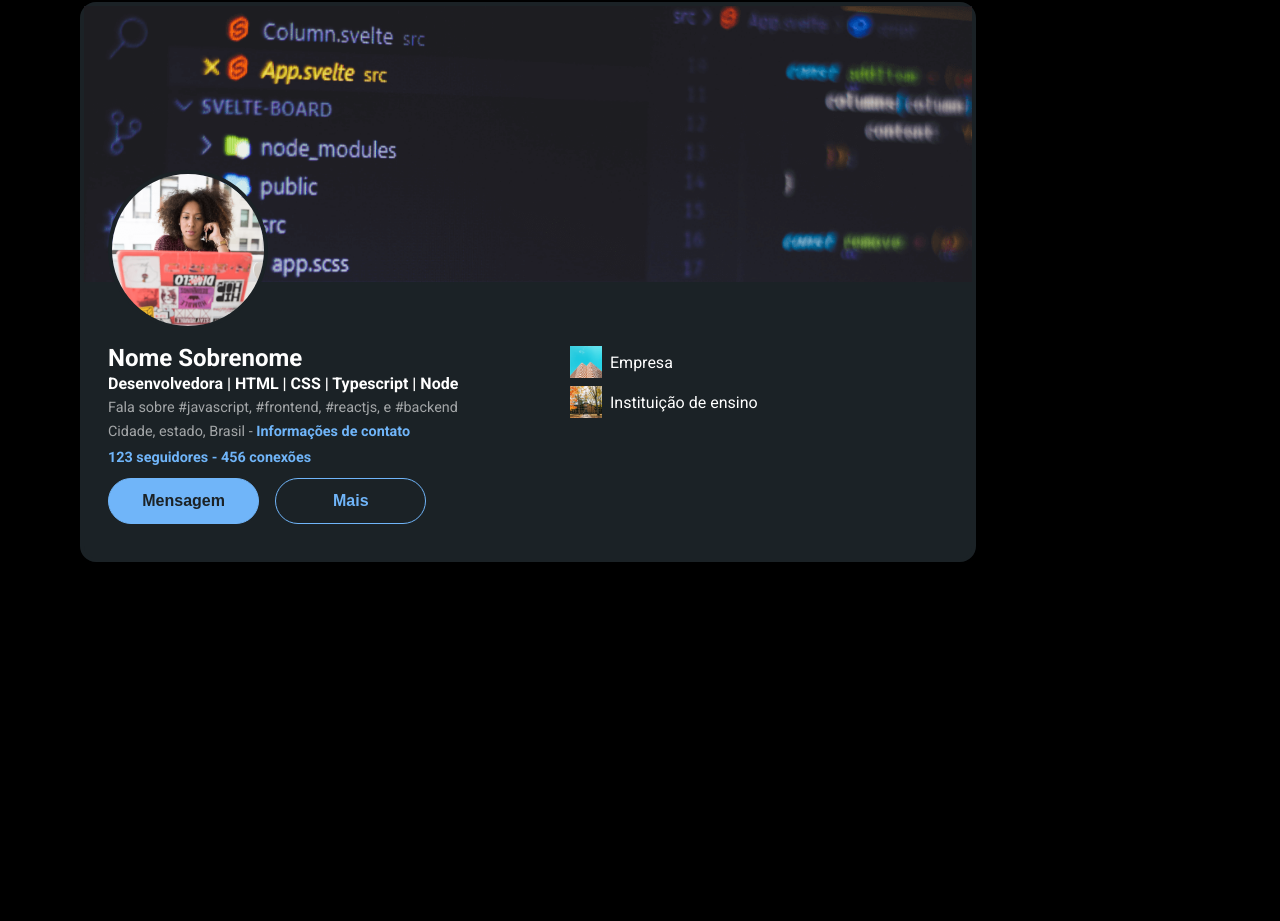
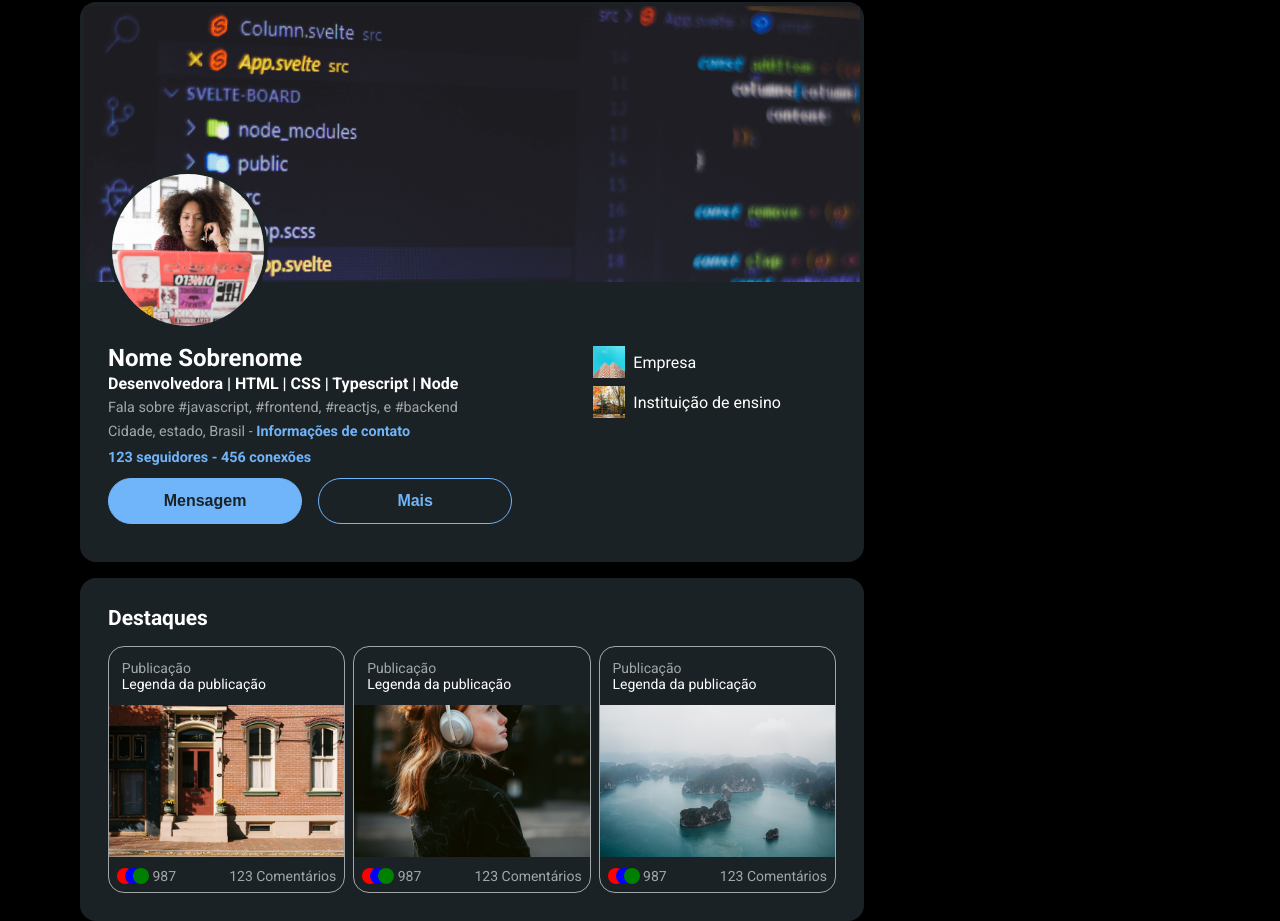
Before and after one commit to MaJu-2440/7DoC-Clone-Linkedin, a plain HTML site: page index.html in a window 1280 px wide. Shown: the part 64-985 px from the top of the page. Before the commit the page ends 800 px from the top, so only its background shows below. Drawn offline with Linux system fonts and the light colour scheme.

Commit message:
card destaques

```diff
--- a/index.html
+++ b/index.html
@@ -33,12 +33,9 @@
 
     <main>
         <section class="card_container">
-            <div class="capa-perfil">
-            </div>
-
+            <div class="capa-perfil"></div>
 
             <img class="foto-perfil" src="assets/foto-perfil.png" alt="Foto de perfil">
-
 
             <div class="card-content">
                 <div class="card-info">
@@ -71,6 +68,69 @@
                 </div>
             </div>
         </section>
+
+        <section class="card_destaques">
+            <h2>Destaques</h2>
+            <div class="cards-container">
+                <div class="card">
+                    <div class="card-texto">
+                        <span>Publicação</span>
+
+                        <p>Legenda da publicação</p>
+                    </div>
+
+                    <img src="assets/zhen-yao-n5GhsShVQ1g-unsplash.jpg" alt="Foto de Zhen Yao na Unsplash">
+
+                    <div class="destaque-card-info">
+                        <div class="bolinha-reação">
+                            <div class="bolinhas bolinha-red"></div>
+                            <div class="bolinhas bolinha-blue"></div>
+                            <div class="bolinhas bolinha-green"></div>
+                            <span class="bolinha-reação-reações">987</span>
+                        </div>
+
+                        <span class="destaque-comentarios">123 Comentários</span>
+                    </div>
+                </div>
+                <div class="card">
+                    <div class="card-texto">
+                        <span>Publicação</span>
+
+                        <p>Legenda da publicação</p>
+                    </div>
+
+                    <img src="assets/georgi-kalaydzhiev-kwIYYoBAfDc-unsplash.jpg" alt="Foto de Georgi Kalaydzhiev na Unsplash">
+
+                    <div class="destaque-card-info">
+                        <div class="bolinha-reação">
+                            <div class="bolinhas bolinha-red"></div>
+                            <div class="bolinhas bolinha-blue"></div>
+                            <div class="bolinhas bolinha-green"></div>
+                            <span class="bolinha-reação-reações">987</span>
+                        </div>
+                        <span class="destaque-comentarios">123 Comentários</span>
+                    </div>
+                </div>
+                <div class="card">
+                    <div class="card-texto">
+                        <span>Publicação</span>
+
+                        <p>Legenda da publicação</p>
+                    </div>
+                    <img src="assets/benjamin-chambon-F-haNd2Y500-unsplash.jpg" alt="Foto de Benjamin Chambon na Unsplash">
+
+                    <div class="destaque-card-info">
+                        <div class="bolinha-reação">
+                            <div class="bolinhas bolinha-red"></div>
+                            <div class="bolinhas bolinha-blue"></div>
+                            <div class="bolinhas bolinha-green"></div>
+                            <span class="bolinha-reação-reações">987</span>
+                        </div>
+
+                        <span class="destaque-comentarios">123 Comentários</span>
+                    </div>
+                </div>
+            </div>
     </main>
 </body>
 </html>
--- a/style.css
+++ b/style.css
@@ -83,14 +83,16 @@ main {
 }
 
 /*CARD DO PERFIL*/
-.card_container {
+section {
     background-color: var(--fundo-card);
-
     border: 4px solid var(--fundo-card);
     border-radius: 16px;
+    width: 70%;
+    margin-bottom: 1rem;
+}
 
+.card_container {
     margin-top: 1rem;
-    width: 80%;
     height: 35rem;
 
     position: relative;
@@ -112,13 +114,11 @@ main {
     margin-left: 1.5rem;
 }
 .card-content {
-    padding: 1.5rem;
     font-size: 1rem;
     margin-top: 2.5rem;
-
+    padding: 1.5rem;
     display: grid;
-    grid-template-columns: 1fr 1fr;
-    column-gap: 10%;
+    grid-template-columns: 2fr 1fr;
 }
 .card-info {
     line-height: 25px;
@@ -176,3 +176,67 @@ main {
     width: 2rem;
     height: 2rem;
 }
+
+/*CARD DESTAQUES*/
+.card_destaques {
+    padding: 1.5rem;
+    font-size: 14px;
+    font-weight: 400;
+}
+.card_destaques h2 {
+    margin-bottom: 1rem;
+}
+.cards-container {
+    display: grid;
+    grid-template-columns: 1fr 1fr 1fr;
+    gap: .5rem;
+}
+.card {
+    border: 1px solid var(--texto-secundario);
+    border-radius: 16px;
+    width: 100%;
+}
+.card img {
+    width: inherit;
+    height: 152px;
+    object-fit: cover;
+    object-position: center;
+}
+
+.card span {
+    color: var(--texto-secundario);
+}
+.card-texto {
+    padding: .8rem;
+}
+
+.destaque-card-info {
+    display: flex;
+    justify-content: space-between;
+    align-items: center;
+    padding: .5rem;
+}
+.bolinha-reação {
+    position: relative;
+    display: flex;
+}
+.bolinhas{
+    width: 1rem;
+    height: 1rem;
+    border-radius: 50% 50%;
+    position: absolute;
+}
+.bolinha-red {
+    background-color: red;
+}
+.bolinha-blue {
+    transform: translate(50%, 0);
+    background-color: blue;
+}
+.bolinha-green {
+    background-color: green;
+    transform: translate(100%, 0);
+}
+.bolinha-reação-reações {
+    transform: translate(150%,0);
+}
```
Also changed, not shown: assets/benjamin-chambon-F-haNd2Y500-unsplash.jpg (added), assets/georgi-kalaydzhiev-kwIYYoBAfDc-unsplash.jpg (added), assets/zhen-yao-n5GhsShVQ1g-unsplash.jpg (added), root.txt.
